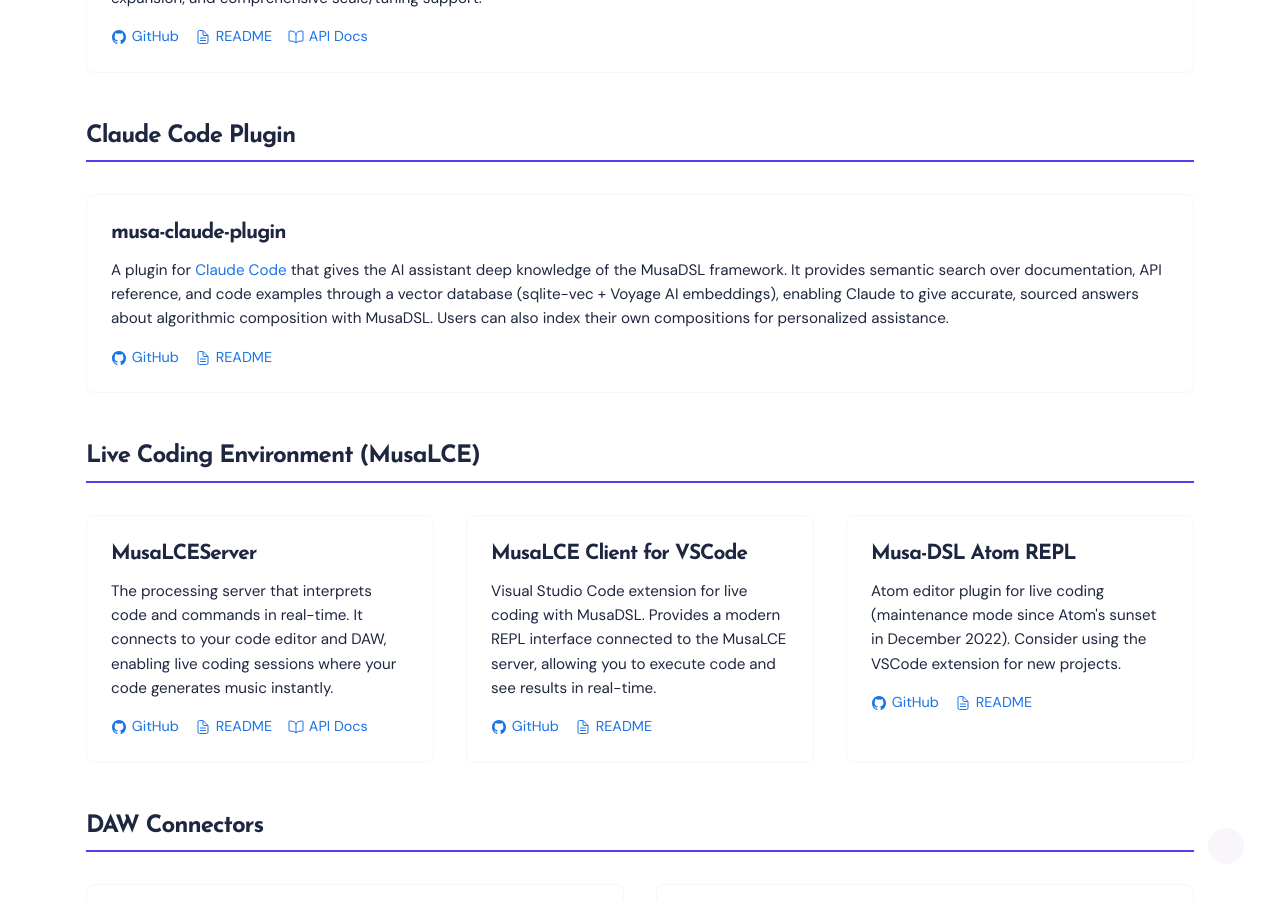
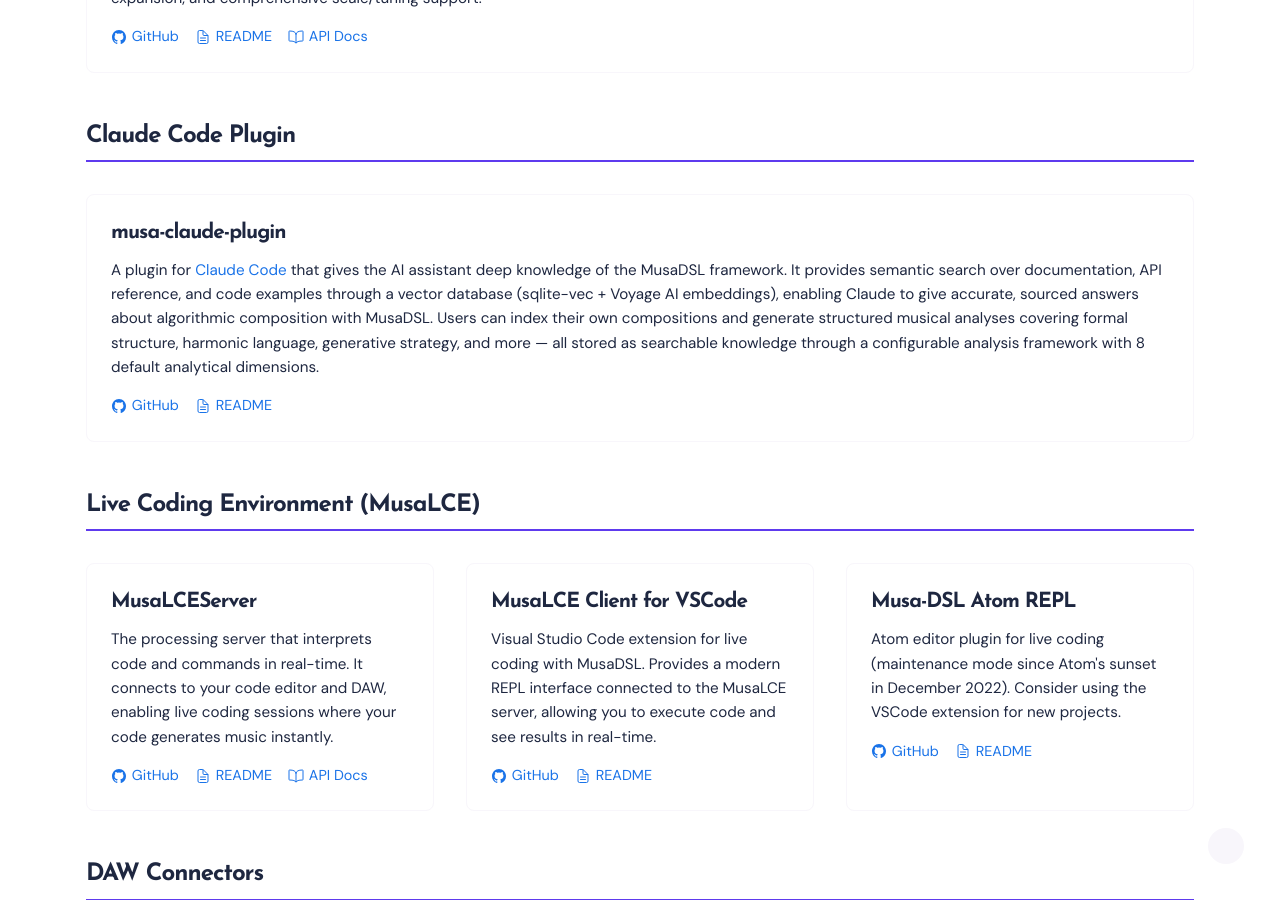
Before and after one commit to javier-sy/musadsl-website, a Jekyll site: the page built from index.html, in a window 1280 px wide and 900 px high, scrolled down 2362 px. Built offline with Jekyll 4.4.1, drawn with Linux system fonts in a browser that asks for light colours; comment, search, counter and statistics services are not loaded.

Commit message:
Update plugin description with composition analysis capability
The musa-claude-plugin now generates structured musical analyses
with a configurable 8-dimension analysis framework, beyond just
semantic search.

Co-Authored-By: Claude Opus 4.6 <noreply@anthropic.com>

```diff
--- a/index.html
+++ b/index.html
@@ -103,7 +103,9 @@ description: MusaDSL is an open source Ruby framework for algorithmic sound and
             that gives the AI assistant deep knowledge of the MusaDSL framework. It provides semantic search
             over documentation, API reference, and code examples through a vector database (sqlite-vec + Voyage AI
             embeddings), enabling Claude to give accurate, sourced answers about algorithmic composition with MusaDSL.
-            Users can also index their own compositions for personalized assistance.
+            Users can index their own compositions and generate structured musical analyses covering
+            formal structure, harmonic language, generative strategy, and more — all stored as searchable knowledge
+            through a configurable analysis framework with 8 default analytical dimensions.
           </p>
           <div class="component__links">
             <a href="https://github.com/javier-sy/musa-claude-plugin" target="_blank" rel="noopener">
```
